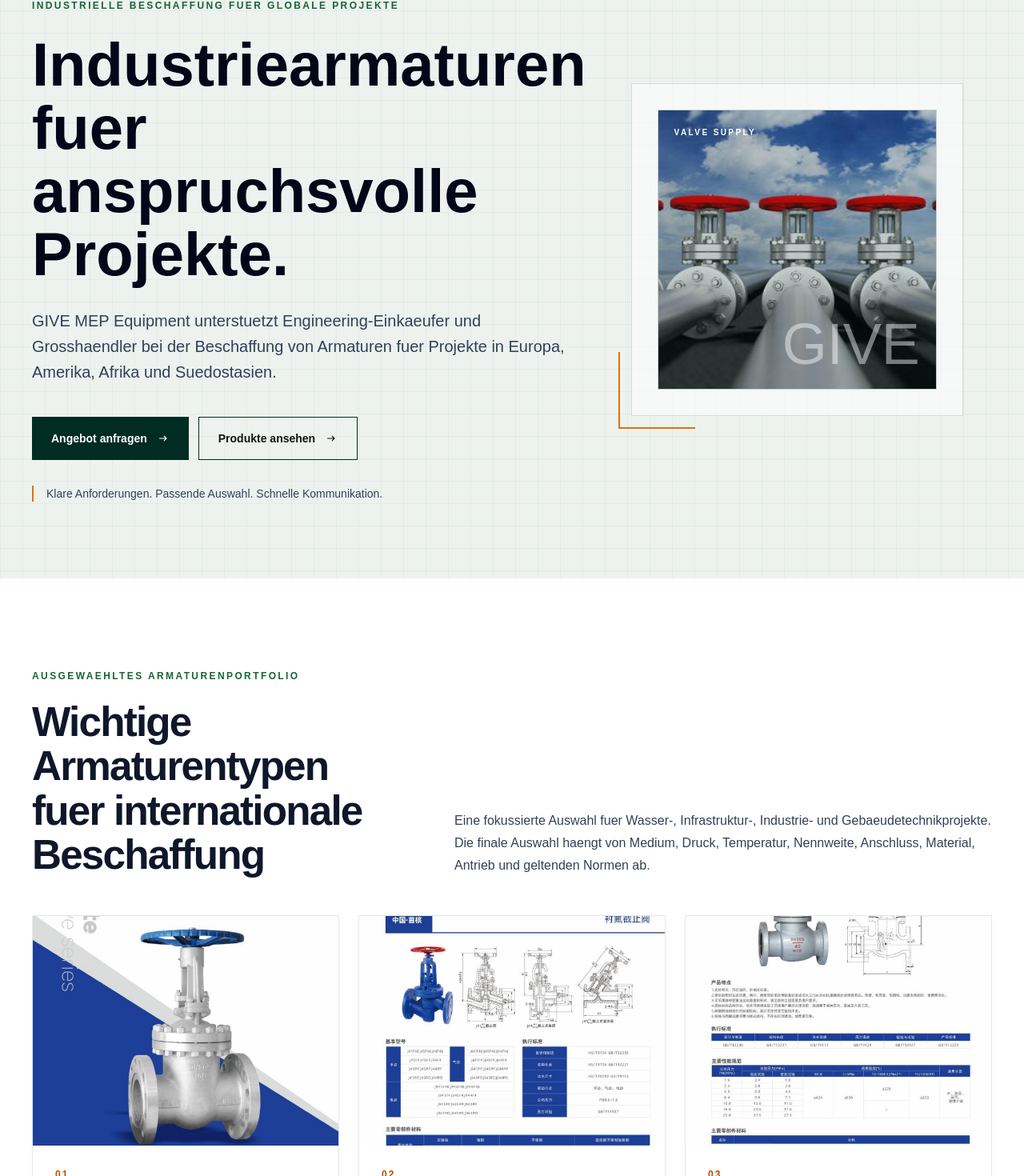
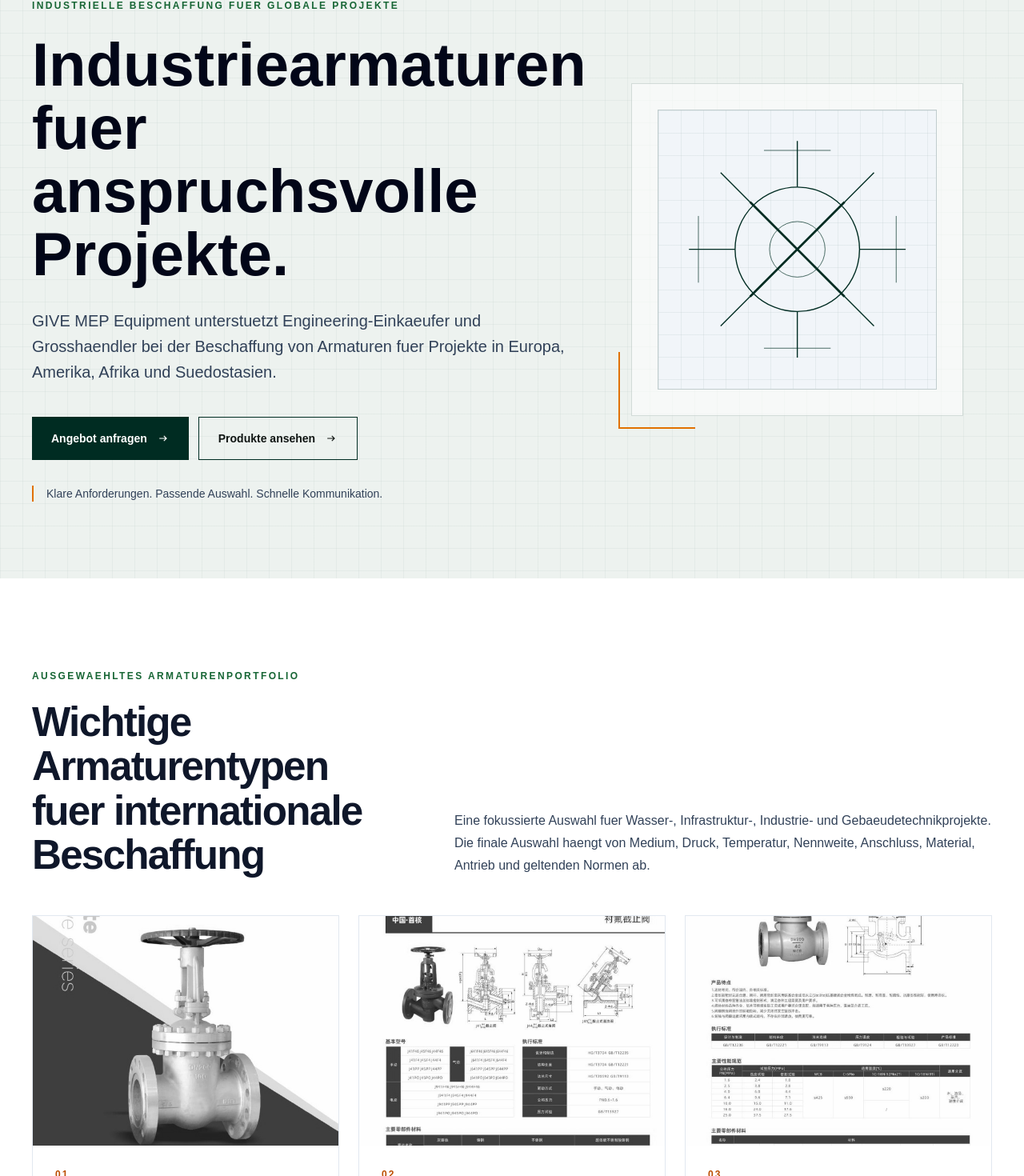
Before and after one commit to ardaulukaya60-hue/give-mep-equipment, a Next.js app: page /de in a window 1280 px wide. Shown: the part 180-1650 px from the top of the page at 80% size. Built offline with nearby package versions, Linux system fonts and the light colour scheme.

Commit message:
Align valve visuals with brand palette

```diff
--- a/src/app/[locale]/page.tsx
+++ b/src/app/[locale]/page.tsx
@@ -180,7 +180,7 @@ const projectContent = {
         sector: "Gas transmission infrastructure",
         summary:
           "A representative energy-infrastructure reference from the supplied performance list. For procurement use, valve selection should be checked against pressure class, medium, connection and actuation requirements.",
-        image: "/projects/industrial-pipeline-valves.jpg",
+        image: "/products/valves/control-valve.jpg",
       },
       {
         title: "Wuhan Metro Tianhe Airport Project",
@@ -233,7 +233,7 @@ const projectContent = {
         title: "西气东输二号线陕西高陵压气站",
         sector: "天然气输送基础设施",
         summary: "资质文件业绩表中的能源基础设施参考。具体阀门匹配需结合压力等级、介质、连接方式和驱动要求确认。",
-        image: "/projects/industrial-pipeline-valves.jpg",
+        image: "/products/valves/control-valve.jpg",
       },
       {
         title: "武汉地铁天河机场项目",
@@ -282,7 +282,7 @@ const projectContent = {
         sector: "Infrastructure de transport de gaz",
         summary:
           "Reference d'infrastructure energetique issue de la liste fournie. La selection des vannes doit etre verifiee selon la classe de pression, le fluide, le raccordement et l'actionnement.",
-        image: "/projects/industrial-pipeline-valves.jpg",
+        image: "/products/valves/control-valve.jpg",
       },
       {
         title: "Metro de Wuhan - Projet de l'aeroport Tianhe",
@@ -336,7 +336,7 @@ const projectContent = {
         sector: "Gastransport-Infrastruktur",
         summary:
           "Eine Referenz aus dem Bereich Energieinfrastruktur aus der bereitgestellten Leistungsliste. Fuer die Beschaffung sollten Druckklasse, Medium, Anschluss und Antrieb geprueft werden.",
-        image: "/projects/industrial-pipeline-valves.jpg",
+        image: "/products/valves/control-valve.jpg",
       },
       {
         title: "Wuhan Metro - Projekt Flughafen Tianhe",
@@ -507,10 +507,14 @@ export default async function LocalizedHome({ params }: PageProps) {
           <div className="relative mx-auto w-full max-w-xl" aria-hidden="true">
             <div className="aspect-square border border-emerald-950/15 bg-white/55 p-5 sm:p-8">
               <div className="relative h-full overflow-hidden border border-emerald-950/20 bg-slate-100">
-                <Image src="/projects/industrial-pipeline-valves.jpg" alt="" fill className="object-cover" priority />
-                <div className="absolute inset-0 bg-emerald-950/20" />
-                <span className="absolute left-5 top-5 text-[10px] font-bold tracking-[0.24em] text-white">VALVE SUPPLY</span>
-                <span className="absolute bottom-5 right-5 text-5xl font-light text-white/45 sm:text-7xl">GIVE</span>
+                <div className="absolute inset-0 industrial-grid opacity-70" />
+                <svg viewBox="0 0 500 500" className="absolute inset-0 h-full w-full fill-none stroke-emerald-950">
+                  <circle cx="250" cy="250" r="112" strokeWidth="2" />
+                  <circle cx="250" cy="250" r="50" strokeWidth="1" />
+                  <path d="M250 55v83M250 362v83M55 250h83M362 250h83M112 112l79 79M309 309l79 79M388 112l-79 79M191 309l-79 79" strokeWidth="2" />
+                  <path d="M165 165l170 170M335 165 165 335" strokeWidth="4" />
+                  <path d="M190 72h120M72 190v120M428 190v120M190 428h120" strokeWidth="1" />
+                </svg>
               </div>
             </div>
             <div className="absolute -bottom-4 -left-4 h-24 w-24 border-b-2 border-l-2 border-amber-600" />
@@ -531,7 +535,7 @@ export default async function LocalizedHome({ params }: PageProps) {
             {valves.items.map((item, index) => (
               <article key={item[0]} className="group overflow-hidden border border-slate-200 bg-white transition-transform duration-300 hover:-translate-y-1 hover:border-emerald-900/40 hover:shadow-xl hover:shadow-slate-950/5">
                 <div className="aspect-[4/3] overflow-hidden bg-slate-100">
-                  <Image src={`/products/valves/${valveImages[index]}`} alt={item[0]} width={1200} height={900} className="h-full w-full object-cover transition-transform duration-500 group-hover:scale-[1.03]" />
+                  <Image src={`/products/valves/${valveImages[index]}`} alt={item[0]} width={1200} height={900} className="h-full w-full object-cover grayscale transition-transform duration-500 group-hover:scale-[1.03]" />
                 </div>
                 <div className="p-6 sm:p-7">
                   <p className="text-xs font-bold tracking-[0.18em] text-amber-700">0{index + 1}</p>
@@ -663,7 +667,7 @@ export default async function LocalizedHome({ params }: PageProps) {
               <details key={item.title} className="group overflow-hidden border border-slate-200 bg-white">
                 <summary className="grid cursor-pointer list-none gap-5 p-0 marker:hidden">
                   <div className="aspect-[4/3] overflow-hidden bg-slate-100">
-                    <Image src={item.image} alt={item.title} width={1200} height={900} className="h-full w-full object-cover transition-transform duration-500 group-hover:scale-[1.03]" />
+                    <Image src={item.image} alt={item.title} width={1200} height={900} className="h-full w-full object-cover grayscale transition-transform duration-500 group-hover:scale-[1.03]" />
                   </div>
                   <div className="p-6 pt-0">
                     <div className="flex items-center justify-between gap-4">
```
Also changed, not shown: public/projects/industrial-pipeline-valves.jpg (deleted).
